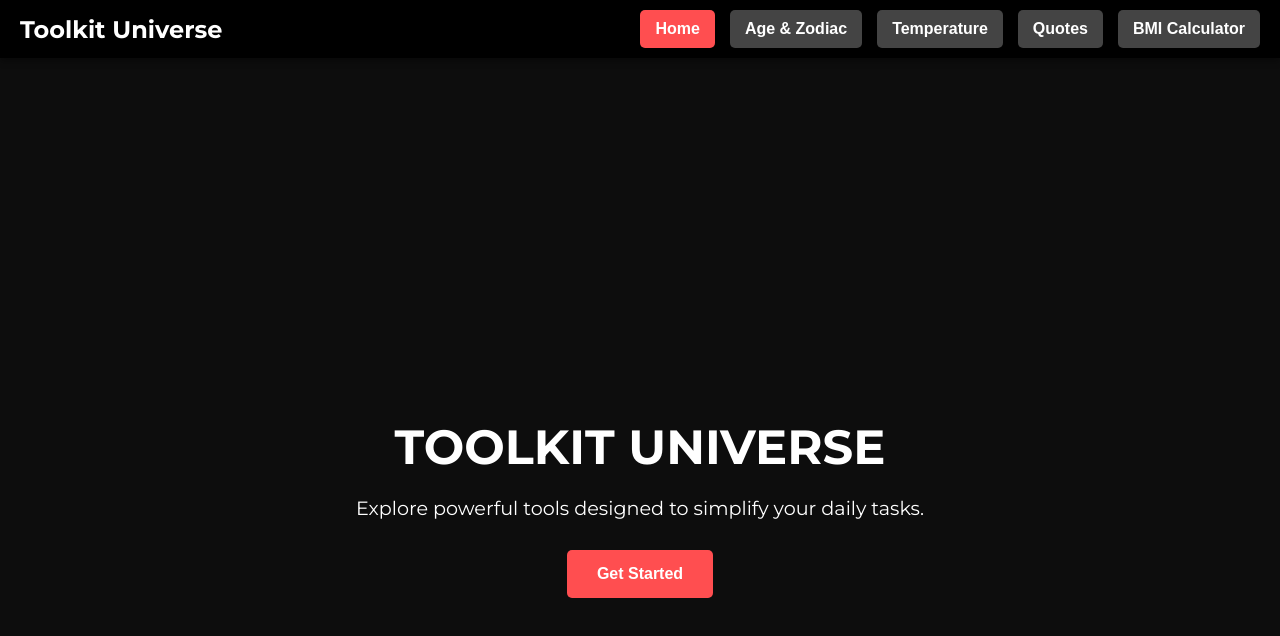
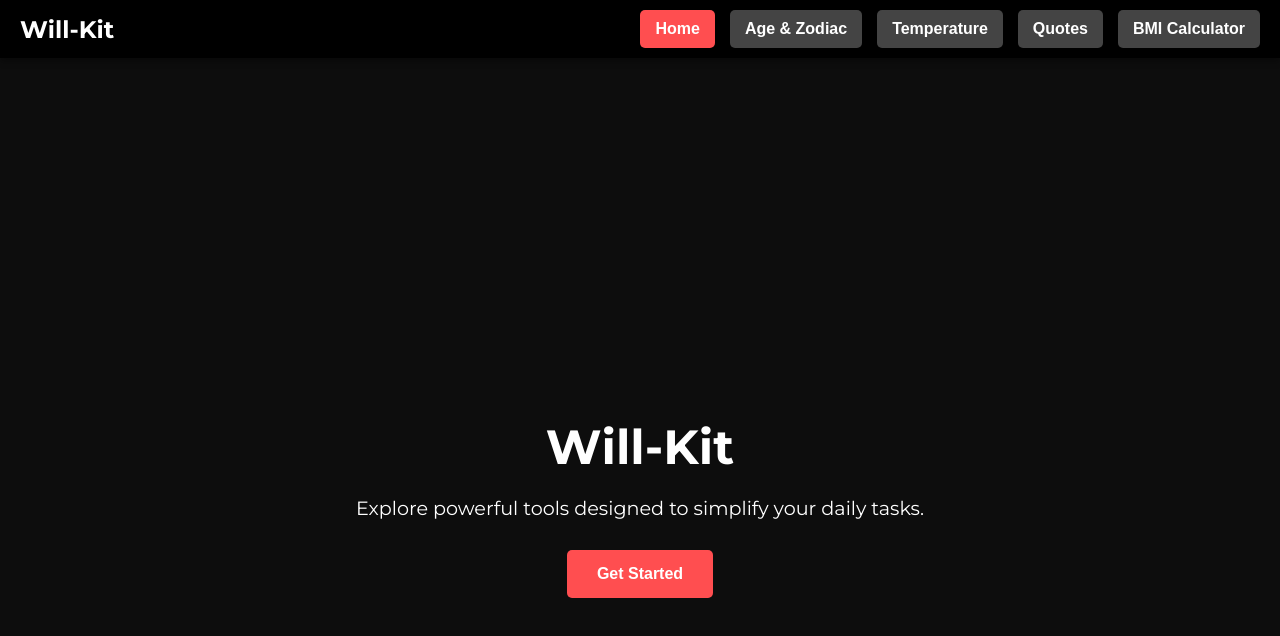
Before and after one commit to Tohru-art/WILL-KIT, a plain HTML site: page index.html in a window 1280 px wide. Drawn offline with Linux system fonts and the light colour scheme.

Commit message:
Updated website name to index.html

```diff
--- a/index.html
+++ b/index.html
@@ -3,14 +3,14 @@
 <head>
     <meta charset="UTF-8">
     <meta name="viewport" content="width=device-width, initial-scale=1.0">
-    <title>Toolkit Universe</title>
+    <title>Will-Kit</title>
     <link href="https://fonts.googleapis.com/css2?family=Montserrat:wght@400;700&display=swap" rel="stylesheet">
     <link rel="stylesheet" href="styles.css">
 </head>
 <body>
     <!-- Navigation Bar -->
     <nav class="navbar">
-        <div class="nav-logo">Toolkit Universe</div>
+        <div class="nav-logo">Will-Kit</div>
         <div class="nav-tabs">
             <button class="tab-link active" data-tool="home">Home</button>
             <button class="tab-link" data-tool="age-zodiac">Age & Zodiac</button>
@@ -25,7 +25,7 @@
         <!-- Home Section -->
         <section id="home" class="tool-section active">
             <div class="hero-content">
-                <h1>TOOLKIT UNIVERSE</h1>
+                <h1>Will-Kit</h1>
                 <p>Explore powerful tools designed to simplify your daily tasks.</p>
                 <button class="cta-button" data-tool="age-zodiac">Get Started</button>
             </div>
@@ -88,7 +88,7 @@
 
     <!-- Footer -->
     <footer>
-        <p>&copy; 2024 Toolkit Universe. All rights reserved.</p>
+        <p>&copy; 2024 Will-Kit. All rights reserved.</p>
     </footer>
 
     <script src="scripts.js"></script>
```
